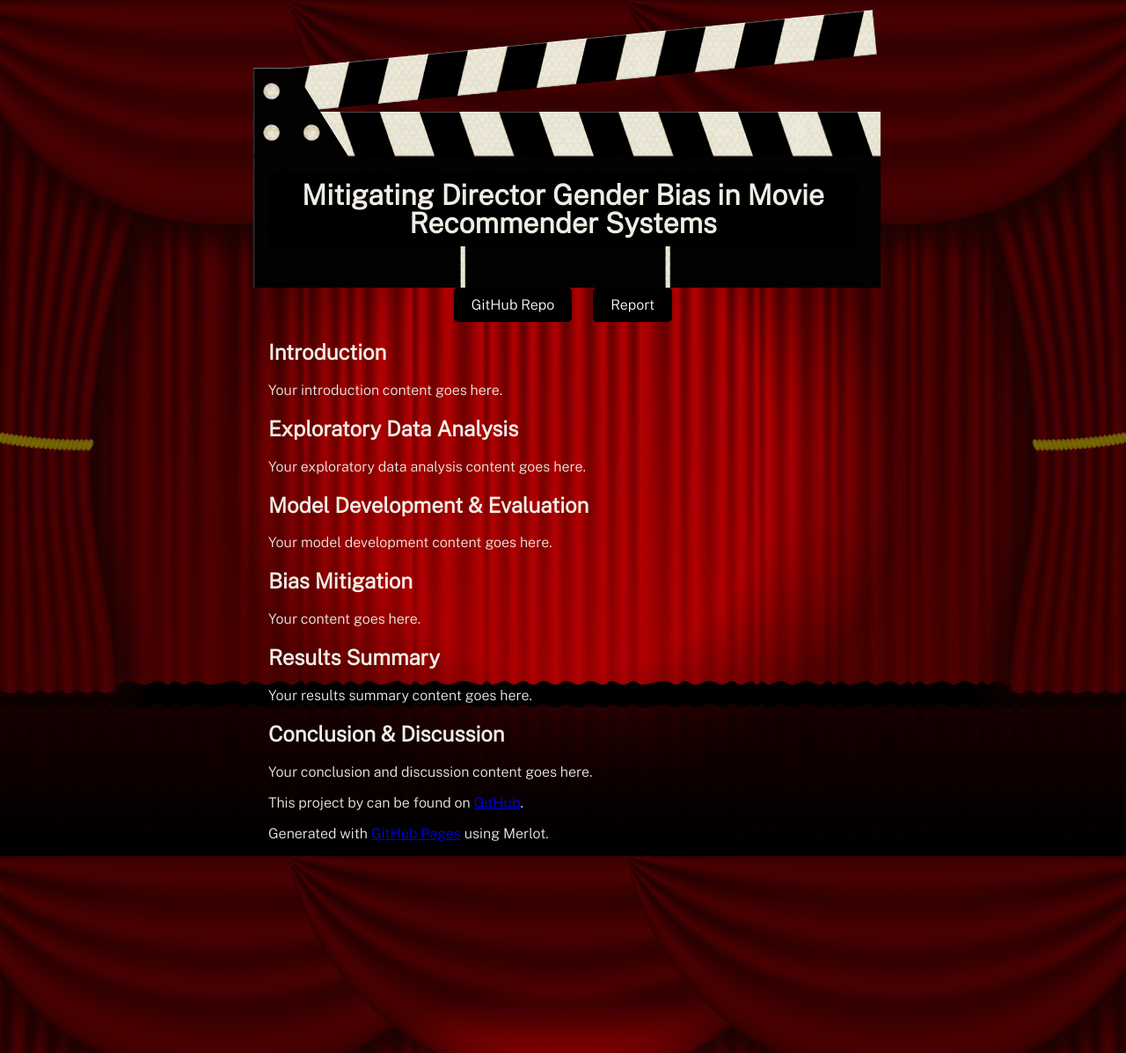
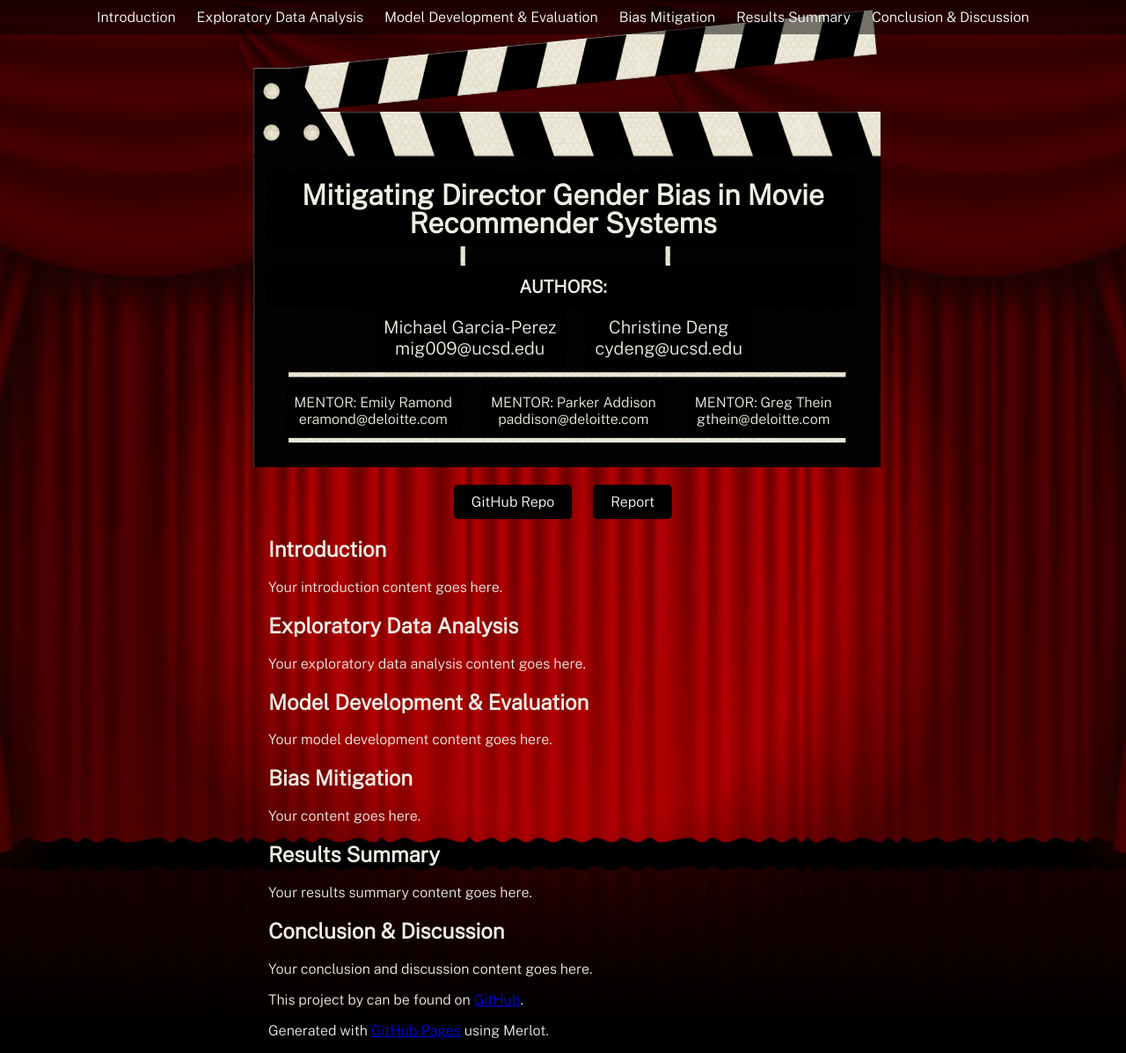
Before and after one commit to michael-garciaperez/DSC180A-Methodology-5, a Jekyll site: the page built from index.md, in a window 1280 px wide and 1197 px high. Shown: the whole window at 88% size. Built offline with Jekyll 4.4.1, drawn with Linux system fonts in a browser that asks for light colours.

Commit message:
Update default.html

```diff
--- a/_layouts/default.html
+++ b/_layouts/default.html
@@ -10,6 +10,7 @@
   <link rel="stylesheet" href="{{ '/assets/css/style.css?v=' | append: site.github.build_revision | relative_url }}" media="screen">
   <link rel="stylesheet" href="{{ '/assets/css/mobile.css' | relative_url }}" media="only screen and (max-width:640px)">
   <link rel="stylesheet" href="{{ '/assets/css/non-screen.css' | relative_url }}" media="only screen and (max-width:640px)">
+  <link rel="stylesheet" href="{{ '/assets/css/custom.css' | relative_url }}"> <!-- Add custom CSS file -->
 
   <script src="{{ '/assets/js/modernizr.js' | relative_url }}"></script>
   <script src="https://code.jquery.com/jquery-1.12.4.min.js" integrity="sha256-ZosEbRLbNQzLpnKIkEdrPv7lOy9C27hHQ+Xp8a4MxAQ=" crossorigin="anonymous"></script>
@@ -24,19 +25,37 @@
 </head>
 
 <body>
+  <div class="top-bar">
+    <ul class="toc">
+      <li><a href="#introduction">Introduction</a></li>
+      <li><a href="#exploratory-data-analysis">Exploratory Data Analysis</a></li>
+      <li><a href="#model-development--evaluation">Model Development & Evaluation</a></li>
+      <li><a href="#bias-mitigation">Bias Mitigation</a></li>
+      <li><a href="#results-summary">Results Summary</a></li>
+      <li><a href="#conclusion--discussion">Conclusion & Discussion</a></li>
+    </ul>
+  </div>
+
   <header>
     <div class="ribbon-outer">
       <div class="ribbon-inner">
         <h1>{{ site.title | default: site.github.repository_name }}</h1>
       </div>
     </div>
+
+    <div class="author-mentor-container">
+      <h2 style="font-size: 1.25em; margin-bottom: -10px;">AUTHORS:</h2>
+      <p style="font-size: 1.25em;">Michael Garcia-Perez<br>mig009@ucsd.edu</p>
+      <p style="font-size: 1.25em;">Christine Deng<br>cydeng@ucsd.edu</p>
+      <p style="font-size: 1em;">MENTOR: Emily Ramond<br>eramond@deloitte.com</p>
+      <p style="font-size: 1em;">MENTOR: Parker Addison<br>paddison@deloitte.com</p>
+      <p style="font-size: 1em;">MENTOR: Greg Thein<br>gthein@deloitte.com</p>
+    </div>
   </header>
 
-  <div class="top-bar">
-    <div class="buttons">
-      <a href="https://github.com/your-username/your-repo" class="button">GitHub Repo</a>
-      <a href="https://drive.google.com/drive/folders/your-folder-id" class="button">Report</a>
-    </div>
+  <div class="buttons">
+    <a href="https://github.com/your-username/your-repo" class="button">GitHub Repo</a>
+    <a href="https://drive.google.com/drive/folders/your-folder-id" class="button">Report</a>
   </div>
 
   <div class="shell">
```
